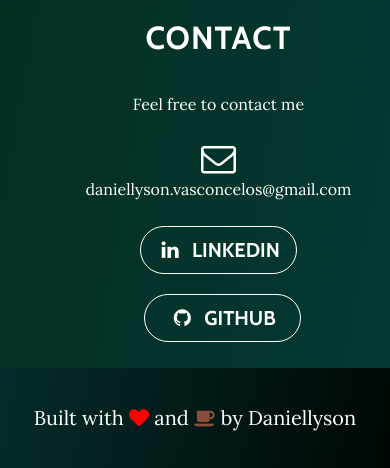
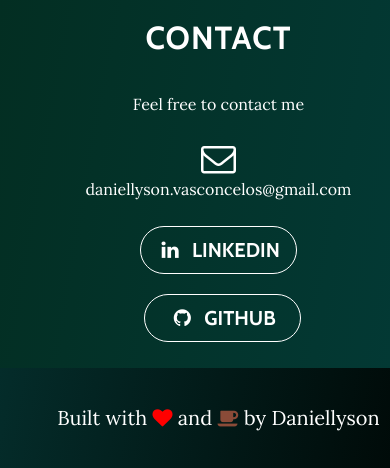
Before and after one commit to Daniellyson/dev, a PHP site: page / in a window 390 px wide; the page is wider, and only the part inside the window is pictured. Shown: the part 1442-1910 px from the top of that part. Run offline with PHP 8.4, Linux system fonts and the light colour scheme.

Commit message:
@media phone

```diff
--- a/assets/static/myStyle.css
+++ b/assets/static/myStyle.css
@@ -1,5 +1,5 @@
 @media only screen and (max-width: 600px) {
-    section {
+    section, footer {
       width: 112%;
     }
 }
```
